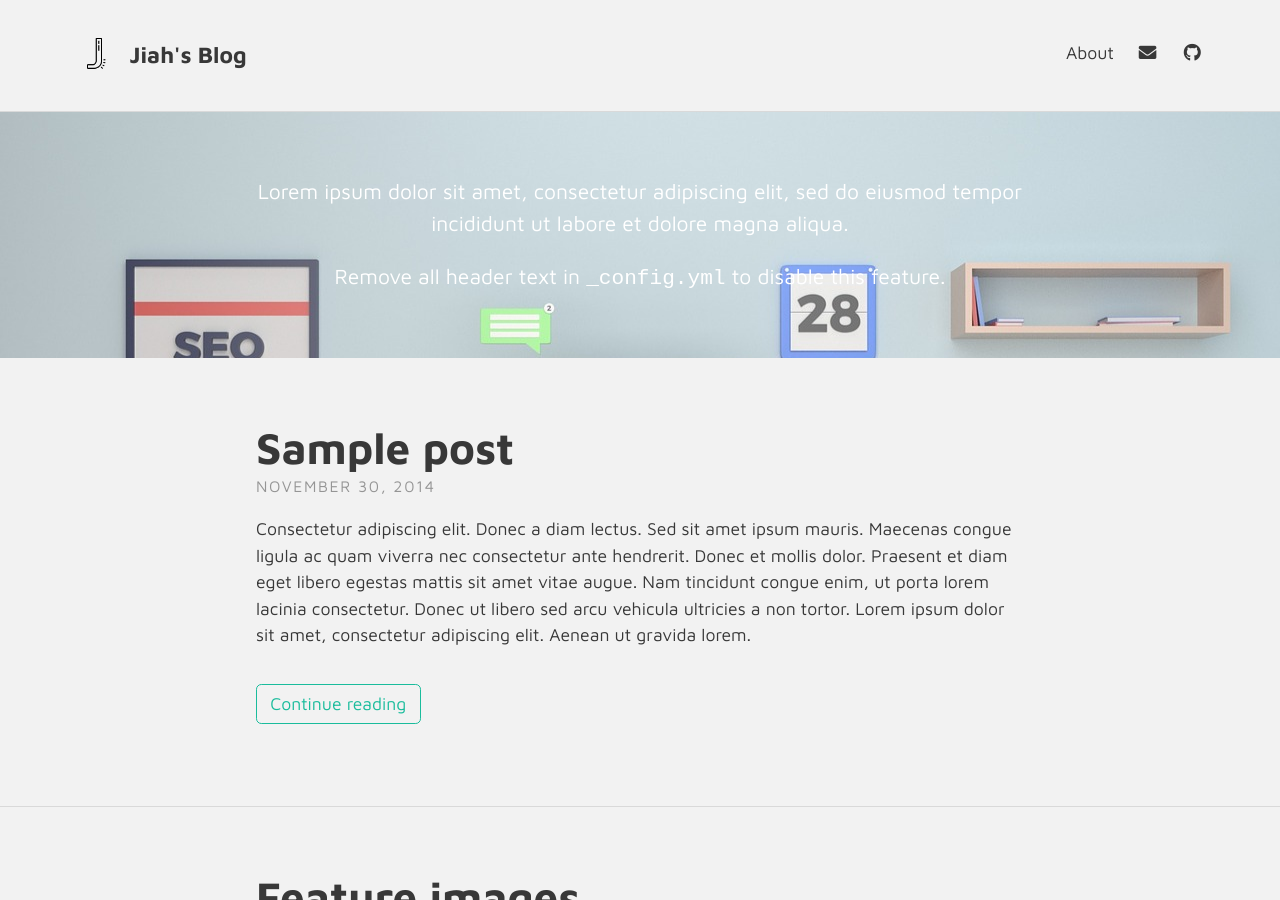
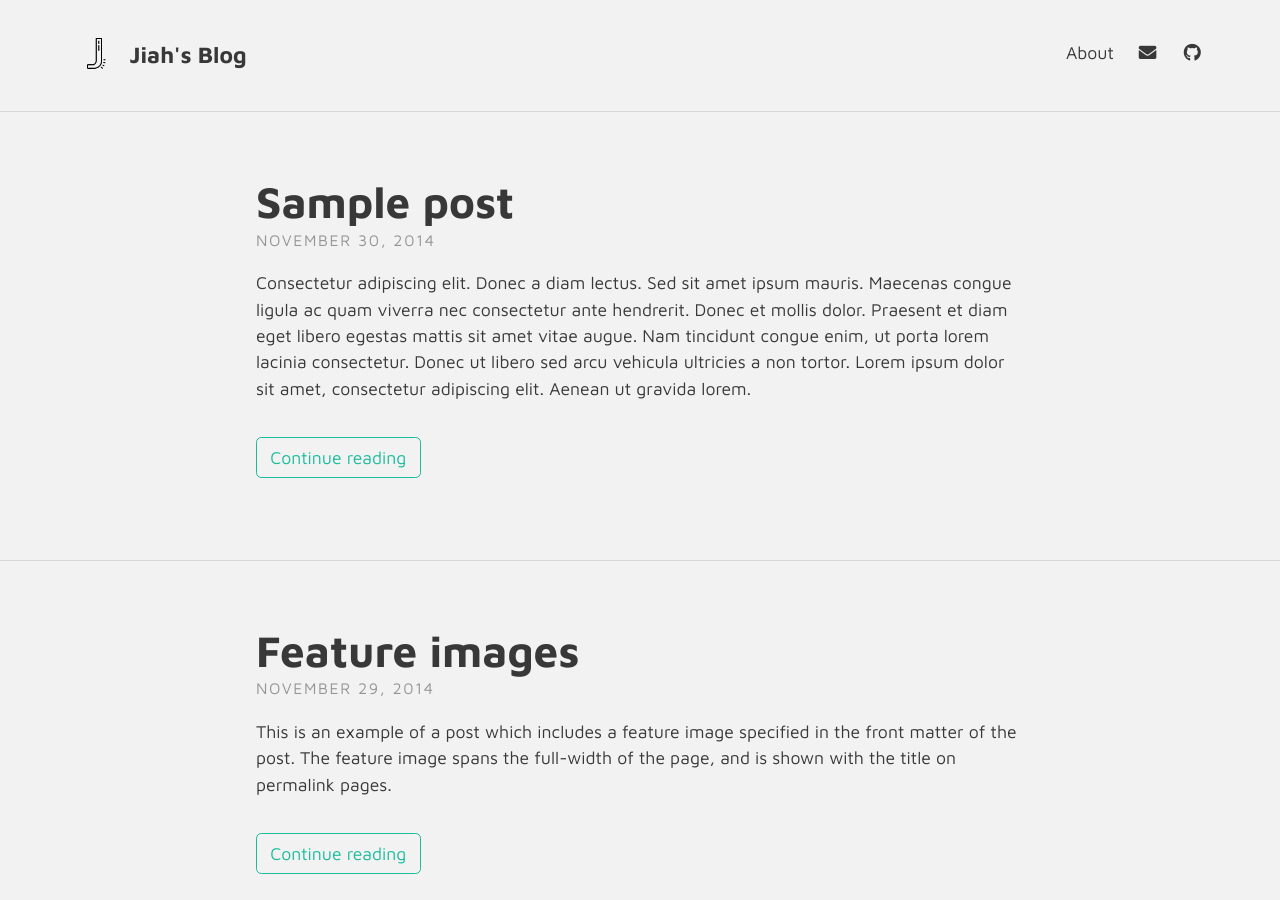
Before and after one commit to jiahnoh97/jiahnoh97.github.io, a Jekyll site: the page built from index.html, in a window 1280 px wide and 900 px high. Built offline with Jekyll 4.4.1, drawn with Linux system fonts in a browser that asks for light colours; nearby versions of some CDN libraries; the list of posts is cut into pages by our own code.

Commit message:
Update _config.yml

```diff
--- a/_config.yml
+++ b/_config.yml
@@ -12,9 +12,7 @@
   description: "기술 블로그" # used by search engines
 
   # Header and footer text
-  header_text: >
-     <p>Lorem ipsum dolor sit amet, consectetur adipiscing elit, sed do eiusmod tempor incididunt ut labore et dolore magna aliqua.</p>
-     <p>Remove all header text in <code>_config.yml</code> to disable this feature.</p>
+  header_text:
   header_text_feature_image: assets/img/seo-2394237_1280.jpg
   footer_text: >
    Powered by <a href="https://jekyllrb.com/">Jekyll</a> with <a href="https://github.com/rohanchandra/type-theme">Type Theme</a>
@@ -29,7 +27,7 @@
   facebook:
   flickr:
   gitlab:
-  github: "rohanchandra/type-theme"
+  github: "https://github.com/jiahnoh97/jiahnoh97.github.io"
   gitter:
   google_plus:
   instagram:
```
